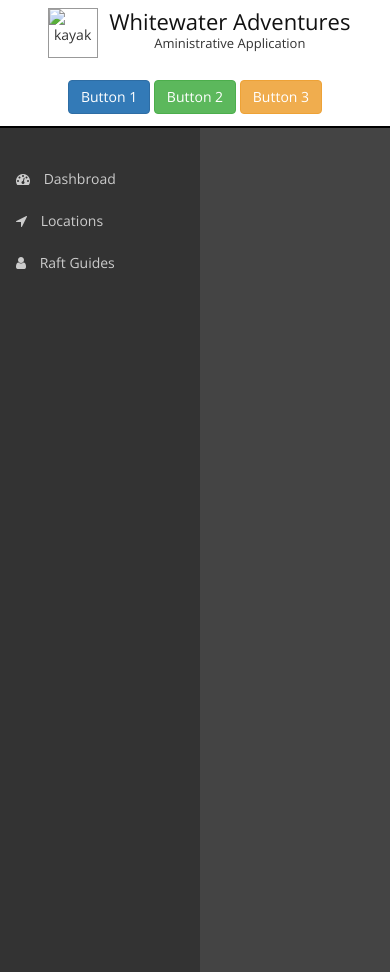
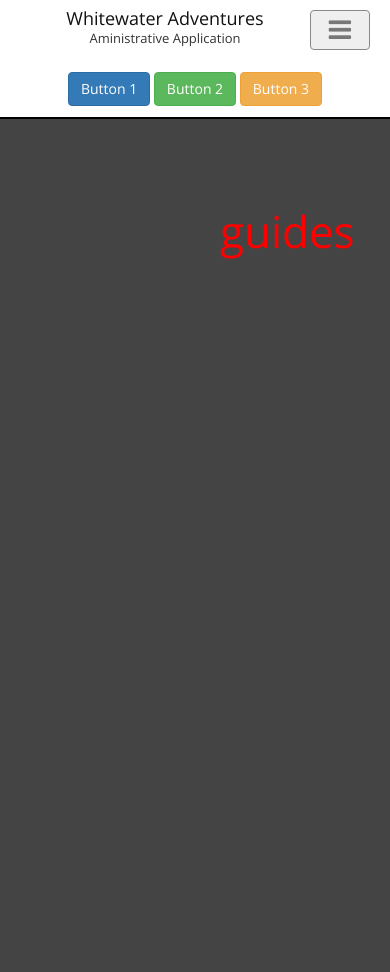
Before and after one commit to jacknehme/Angular-SPA, a plain HTML site: page Framework/index.html in a window 390 px wide. Both pictures are taken after a click on the item "Raft Guides". After the commit the page ends 844 px from the top, so only its background shows below. Drawn offline with nearby package versions, Linux system fonts and the light colour scheme.

Commit message:
add menu and responsive design

```diff
--- a/Framework/app/appConfig.js
+++ b/Framework/app/appConfig.js
@@ -5,7 +5,7 @@
         $provide.decorator("$exceptionHandler", ["$delegate", function ($delegate) {
             return function (exception, cause) {
                 $delegate(exception, cause);
-                alert(exception.message);
+                //alert(exception.message);
             };
         }]);
     });
--- a/Framework/ext-modules/jnFramework/jnFramework.css
+++ b/Framework/ext-modules/jnFramework/jnFramework.css
@@ -34,6 +34,15 @@
     font-size: 13px;
 }
 
+@media screen and (max-width: 430px) {
+    .jn-icon {
+        display: none;
+    }
+    .jn-logo-title {
+        font-size: 18px;
+    }
+}
+
 .jn-right-side-controls {
     line-height: 60px;
 }
@@ -46,10 +55,27 @@
     .jn-right-side-controls > div {
         text-align: right;
     }
+
     .jn-title-area {
         text-align: left;
     }
-    .jn-logo-area{
+
+    .jn-logo-area {
         text-align: left;
     }
 }
+
+.jn-collapsed-menu {
+    display: inline-block;
+    height: 100%;
+}
+
+.jn-nav-button {
+    height: 40px;
+    width: 60px;
+    margin-top: 10px;
+    border: 1px solid #888;
+    padding: 0;
+    font-size: 26px;
+    color: #777;
+}
--- a/Framework/ext-modules/jnFramework/jnFrameworkController.js
+++ b/Framework/ext-modules/jnFramework/jnFrameworkController.js
@@ -3,10 +3,47 @@
 
     angular.module("jnFramework").controller("jnFrameworkController", FrameworkController);
 
-    FrameworkController.$inject = ['$scope'];
+    FrameworkController.$inject = ['$rootScope', '$scope', '$window', '$timeout'];
 
-    function FrameworkController($scope) {
+    function FrameworkController($rootScope, $scope, $window, $timeout) {
+        $scope.isMenuVisible = true;
+        $scope.isMenuButtonVisible = true;
 
+        $scope.$on('jn-menu-item-selected-event', function (evt, data) {
+            $scope.routeString = data.route;
+            checkWidth();
+            broadcastMenuState();
+        })
+        $($window).on('resize.jnFramework', function () {
+            $scope.$apply(function () {
+                checkWidth();
+                broadcastMenuState();
+            })
+        })
+        $scope.$on('$destory', function () {
+            $($window).off('resize.jnFramework');
+        })
+        var checkWidth = function () {
+            var width = Math.max($($window).width(), $window.innerWidth);
+            $scope.isMenuVisible = (width > 768);
+            $scope.isMenuButtonVisible = !$scope.isMenuVisible;
+        }
+
+        $scope.menuButtonClicked = function () {
+            $scope.isMenuVisible = !$scope.isMenuVisible;
+            broadcastMenuState();
+            //$scope.$apply();
+        }
+
+        var broadcastMenuState = function () {
+            $rootScope.$broadcast('jn-menu-show', {
+                show: $scope.isMenuVisible
+            })
+        }
+
+        $timeout(function () {
+            checkWidth();
+        }, 0)
     }
 
 
--- a/Framework/ext-modules/jnFramework/jnFrameworkTemplate.html
+++ b/Framework/ext-modules/jnFramework/jnFrameworkTemplate.html
@@ -7,7 +7,16 @@
                 <p class="jn-logo-title">{{title}}</p>
                 <p class="jn-logo-subtitle">{{subtitle}}</p>
             </div>
+
+            <div ng-if="isMenuButtonVisible" ng-click="menuButtonClicked()"
+                 class="jn-collapsed-menu pull-right">
+                <button type="button" class="btn jn-nav-button">
+                    <i class="fa fa-bars"></i>
+                </button>
+            </div>
         </div>
+
+
         <div class="jn-right-side-controls col-sm-6">
             <div>
                 <button class="btn btn-primary">Button 1</button>
@@ -18,3 +27,6 @@
     </div>
 </div>
 <div ng-transclude></div>
+<div style="position:absolute; left:220px; top:200px; color:red; font-size:44px;">
+    {{routeString}}
+</div>
--- a/Framework/ext-modules/jnMenu/jnMenu.css
+++ b/Framework/ext-modules/jnMenu/jnMenu.css
@@ -12,6 +12,7 @@
     .jn-menu-area .btn:hover {
         color: #ccc;
     }
+
     .jn-menu-area ul {
         padding-left: 0;
     }
@@ -32,11 +33,11 @@
         cursor: pointer;
     }
 
-    .jn-menu li div {
-        display: inline-block;
-        width: 90%;
-        padding-left: 16px;
-    }
+        .jn-menu li div {
+            display: inline-block;
+            width: 90%;
+            padding-left: 16px;
+        }
 
 .jn-selectable-item:hover {
     background-color: #555;
@@ -46,6 +47,14 @@
     margin-right: 10px;
 }
 
+.jn-menu-active-indicator {
+    float: right;
+    color:#ddd;
+    margin-right: 0;
+    margin-top: 8px;
+
+}
+
 .jn-noselect {
     -webkit-touch-callout: none;
     -webkit-user-select: none;
--- a/Framework/ext-modules/jnMenu/jnMenuController.js
+++ b/Framework/ext-modules/jnMenu/jnMenuController.js
@@ -1,10 +1,24 @@
 (function () {
     "use strict";
 
-    angular.module('jnMenu').controller('jnMenuController', ['$scope', jnMenuController])
+    angular.module('jnMenu').controller('jnMenuController', ['$scope', '$rootScope', jnMenuController])
 
-    function jnMenuController($scope) {
+    function jnMenuController($scope, $rootScope) {
+        $scope.showMenu = true;
 
+        this.getActiveElement = function () {
+            return $scope.activeElement;
+        }
+        this.setActiveElement = function (el) {
+            $scope.activeElement = el;
+        }
+        this.setRoute = function (route) {
+            $rootScope.$broadcast('jn-menu-item-selected-event', {route: route})
+        }
+
+        $scope.$on('jn-menu-show', function (evt,data) {
+            $scope.showMenu = data.show;
+        })
     }
 
 })();
--- a/Framework/ext-modules/jnMenu/jnMenuItemDirective.js
+++ b/Framework/ext-modules/jnMenu/jnMenuItemDirective.js
@@ -8,11 +8,24 @@
             require: '^jnMenu',
             scope:{
                 label: '@',
-                icon: '@'
+                icon: '@',
+                route: '@'
             },
             templateUrl: 'ext-modules/jnMenu/jnMenuItemTemplate.html',
             link: function (scope, el, attr, ctrl) {
+                scope.isActive = function () {
+                    return el === ctrl.getActiveElement();
+                }
+                el.on('click', function (evt) {
+                    evt.stopPropagation();
+                    evt.preventDefault();
+                    scope.$apply(function () {
+                        ctrl.setActiveElement(el);
+                        ctrl.setRoute(scope.route);
+                    })
 
+
+                })
             },
 
         }
--- a/Framework/ext-modules/jnMenu/jnMenuItemTemplate.html
+++ b/Framework/ext-modules/jnMenu/jnMenuItemTemplate.html
@@ -3,4 +3,5 @@
         <i class="fa {{icon}} jn-menu-icon"></i>
            {{label}}
     </div>
+    <i class="fa fa-2x fa-caret-left jn-menu-active-indicator" ng-if="isActive()"></i>
 </li>
--- a/Framework/ext-modules/jnMenu/jnMenuTemplate.html
+++ b/Framework/ext-modules/jnMenu/jnMenuTemplate.html
@@ -1,3 +1,3 @@
-<div class="jn-menu-area">
+<div class="jn-menu-area" ng-show="showMenu">
     <ul class="jn-menu" ng-transclude></ul>
 </div>
--- a/Framework/index.html
+++ b/Framework/index.html
@@ -36,9 +36,9 @@
                   subtitle="Aministrative Application"
                   icon-file="images/kayak-icon-flat.png">
         <jn-menu>
-            <jn-menu-item label="Dashbroad" icon="fa-tachometer"></jn-menu-item>
-            <jn-menu-item label="Locations" icon="fa-location-arrow"></jn-menu-item>
-            <jn-menu-item label="Raft Guides" icon="fa-user"></jn-menu-item>
+            <jn-menu-item label="Dashboard" icon="fa-tachometer" route="dashboard"></jn-menu-item>
+            <jn-menu-item label="Locations" icon="fa-location-arrow" route="locations"></jn-menu-item>
+            <jn-menu-item label="Raft Guides" icon="fa-user" route="guides"></jn-menu-item>
         </jn-menu>
     </jn-framework>
 
```
